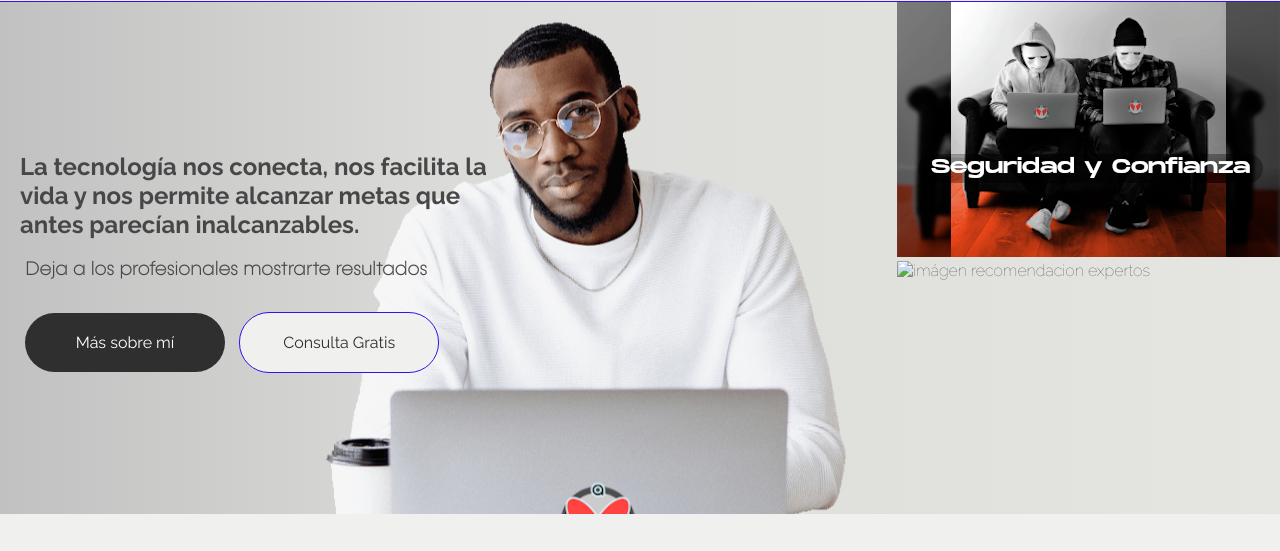
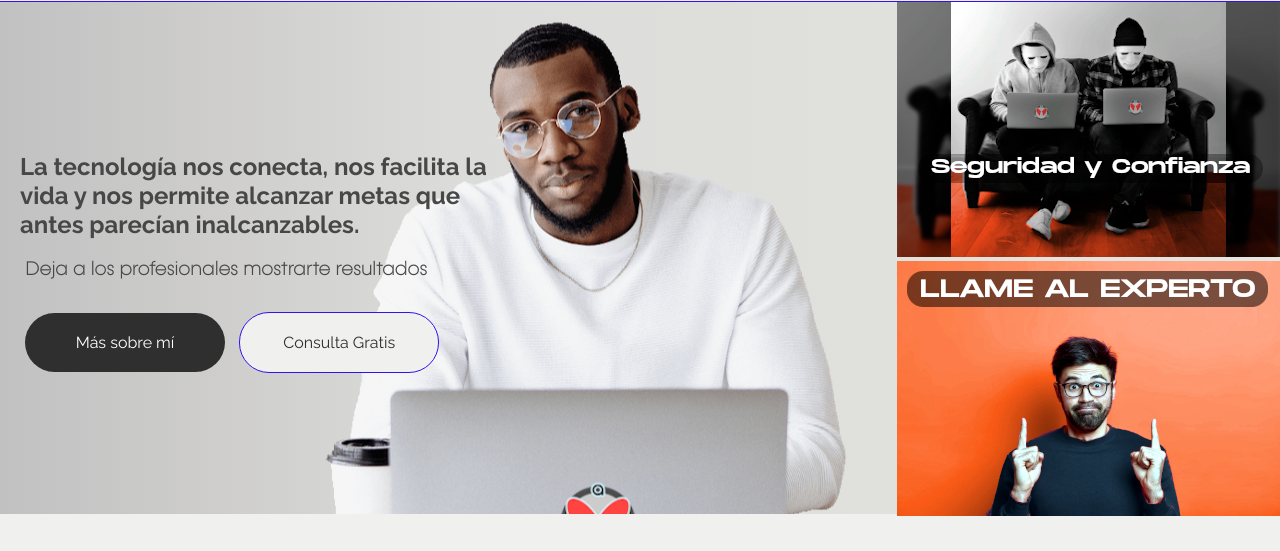
Before and after one commit to Emerling/dersystems, a plain HTML site: page index.html in a window 1280 px wide. Shown: the part 58-609 px from the top of the page. Drawn offline with Linux system fonts and the light colour scheme; the site is published under a folder, as on GitHub Pages, so addresses that start at the root find nothing.

Commit message:
listo aside

```diff
--- a/index.html
+++ b/index.html
@@ -49,7 +49,7 @@
                 <aside class="aside">
                     <div class="publicidad">
                         <img src="img/anonimus.jpg" alt="imágen hacker anoinimus">
-                        <img src="/img/experto.jpg" alt="imágen recomendacion expertos">
+                        <img src="img/experto.jpg" alt="imágen recomendacion expertos">
                 </aside>
 
             </div>
```
